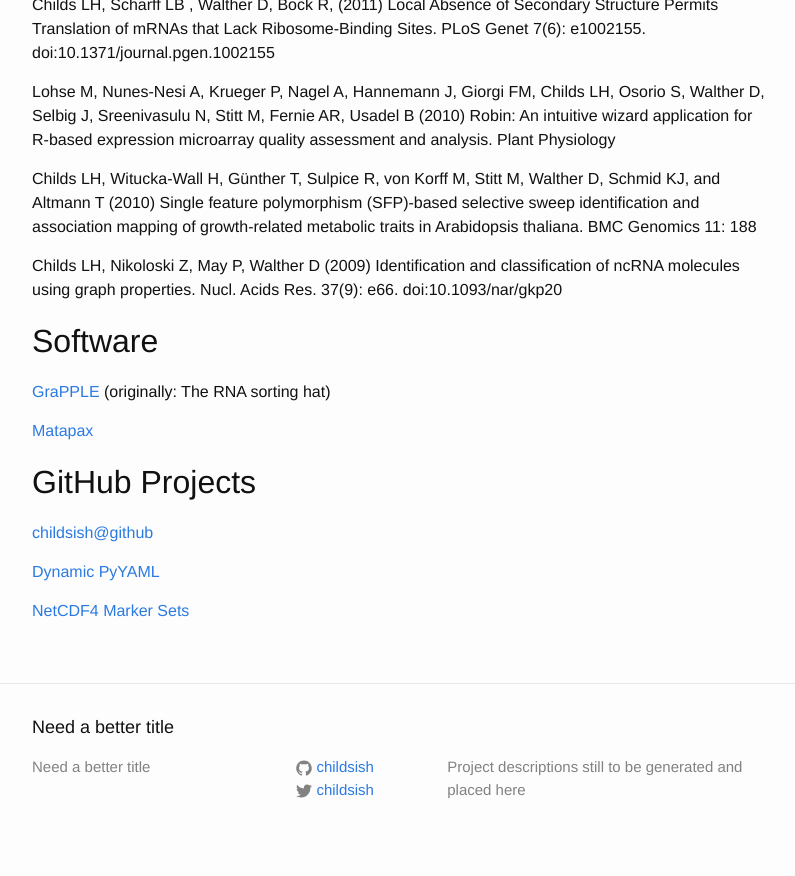
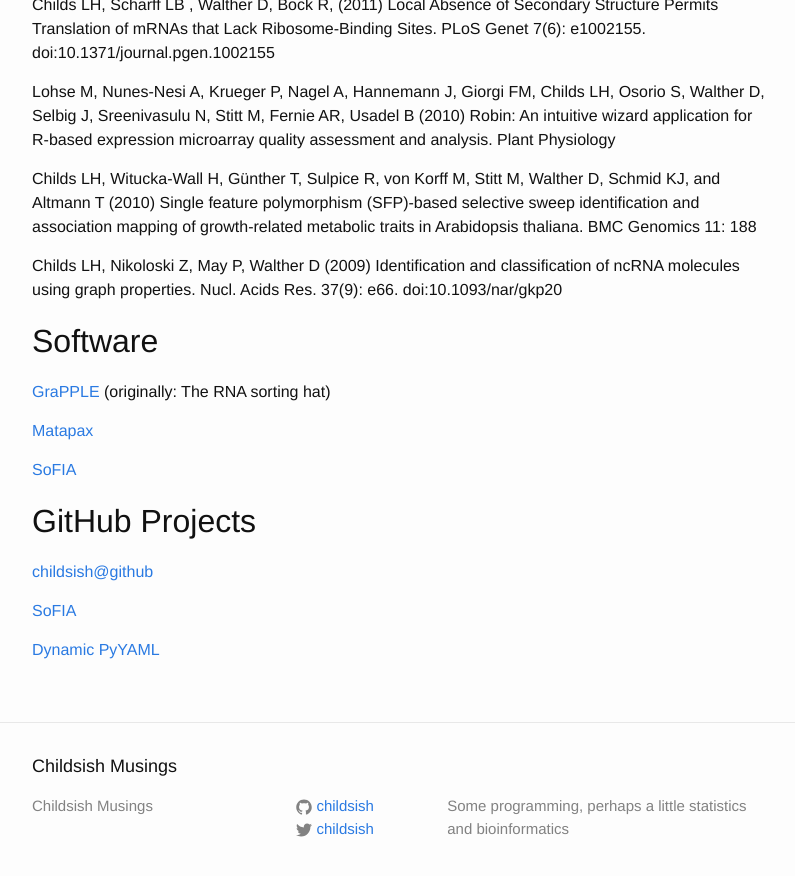
Before and after one commit to childsish/childsish.github.io, a Jekyll site: the page built from about.md, in a window 1280 px wide and 900 px high, scrolled down 2907 px. Shown: the top 876 px of the window, without its empty margins (238-1033 px from the left). Built offline with Jekyll 4.4.1, drawn with Linux system fonts in a browser that asks for light colours; some of the changed text lies outside the part shown.

Commit message:
new post

```diff
--- a/_config.yml
+++ b/_config.yml
@@ -1,9 +1,10 @@
 # Site settings
-title: Need a better title
-description: >
-  Project descriptions still to be generated and placed here
+layout: post
+comments: true
+title: Childsish Musings
+description: Some programming, perhaps a little statistics and bioinformatics
 baseurl: ""
-url: "childsish.github.com"
+url: "https://childsish.github.com"
 twitter_username: childsish
 github_username:  childsish
 
--- a/about.md
+++ b/about.md
@@ -124,15 +124,18 @@
 
 [Matapax][matapax]
 
+[SoFIA][sofia]
+
 GitHub Projects
 ---------------
 
 [childsish@github](http://github.com/childsish)
 
+[SoFIA](https://githib.com/childsish/sofia)
+
 [Dynamic PyYAML](http://github.com/childsish/dynamic-pyyaml)
-
-[NetCDF4 Marker Sets](http://github.com/childsish/ncdf-markers)
 
 
 [grapple]: http://grapple.mpimp-golm.mpg.de
 [matapax]: http://matapax.mpimp-golm.mpg.de
+[sofia]: https://github.com/childsish/sofia
```
Also changed, not shown: _layouts/post.html (+20 -0 lines), _posts/2016-06-30-natural-ordering.md (added, +67 -0 lines), contact.md (+1 -1 lines).
